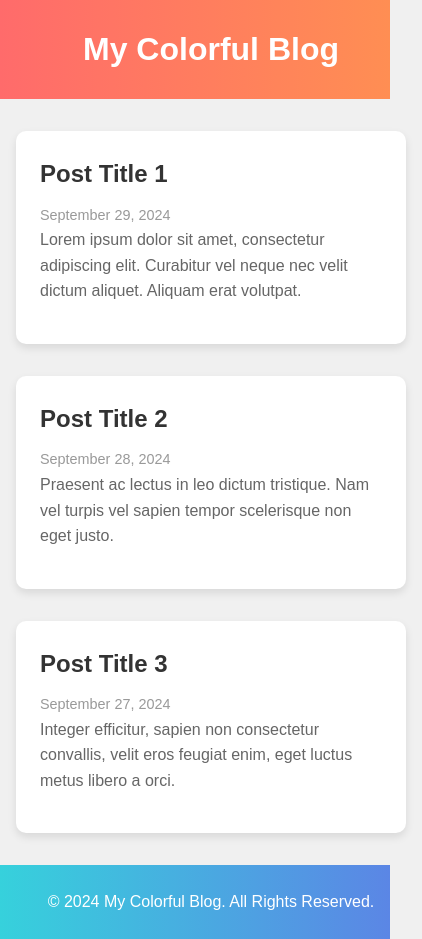
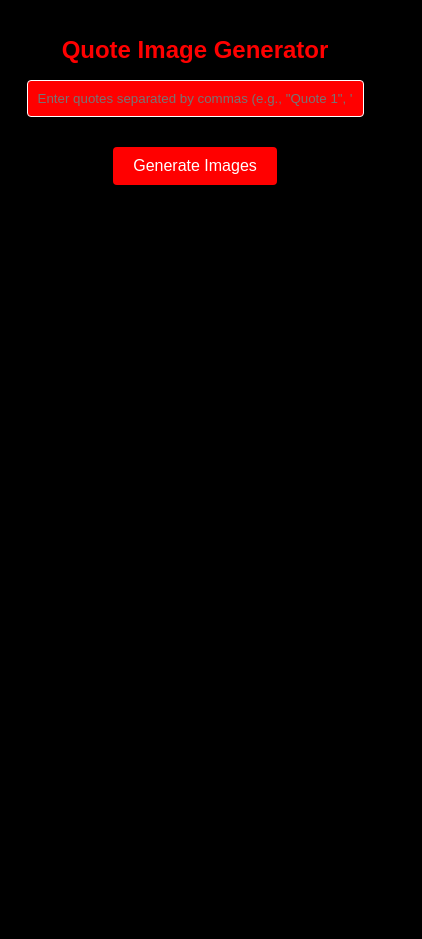
Before and after one commit to vishala5000/Colorful-blog.io, a plain HTML site: page index.html in a window 390 px wide. Shown: the whole page, 422 px wide, since content can reach past the window. After the commit the page ends 844 px from the top, so only its background shows below. Drawn offline with nearby package versions, Linux system fonts and the light colour scheme.

Commit message:
Update index.html

```diff
--- a/index.html
+++ b/index.html
@@ -3,134 +3,165 @@
 <head>
     <meta charset="UTF-8">
     <meta name="viewport" content="width=device-width, initial-scale=1.0">
-    <title>Colorful Blog</title>
+    <title>Quote Image Generator</title>
     <style>
-        /* Reset some basic elements */
-        body, h1, h2, h3, p {
-            margin: 0;
-            padding: 0;
-        }
-
         body {
-            font-family: 'Arial', sans-serif;
-            line-height: 1.6;
-            background: #f0f0f0;
-        }
-
-        .container {
-            width: 90%;
-            max-width: 1200px;
-            margin: auto;
-        }
-
-        header {
-            background: linear-gradient(90deg, #ff6b6b, #ff8e53);
-            color: #fff;
-            padding: 1.5rem 0;
-            text-align: center;
-        }
-
-        header h1 {
-            font-size: 2.5rem;
-        }
-
-        .posts {
+            font-family: Arial, sans-serif;
             display: flex;
             flex-direction: column;
-            gap: 2rem;
-            margin-top: 2rem;
+            align-items: center;
+            padding: 20px;
+            margin: 0;
+            background-color: black; /* Solid black background for the website */
+            color: white; /* White text for better readability */
         }
-
-        .post {
-            background: #fff;
-            padding: 1.5rem;
-            border-radius: 10px;
-            box-shadow: 0 4px 8px rgba(0, 0, 0, 0.1);
-            transition: transform 0.3s;
+        h1 {
+            font-size: 24px;
+            text-align: center;
+            color: red; /* Red color for the title */
         }
-
-        .post:hover {
-            transform: translateY(-5px);
+        #quoteInput {
+            width: 90%;
+            max-width: 600px;
+            padding: 10px;
+            margin-bottom: 20px;
+            border: 1px solid #fff; /* White border */
+            border-radius: 4px;
+            background-color: red; /* Red background for input */
+            color: white; /* White text for input */
         }
-
-        .post h2 {
-            font-size: 2rem;
-            color: #333;
-            margin-bottom: 0.5rem;
+        button {
+            padding: 10px 20px;
+            margin: 10px;
+            cursor: pointer;
+            border: none;
+            border-radius: 4px;
+            background-color: red; /* Red buttons */
+            color: white;
+            font-size: 16px;
+            transition: background-color 0.3s;
         }
-
-        .post p {
-            margin-bottom: 1rem;
-            color: #666;
+        button:hover {
+            background-color: darkred; /* Darker red on hover */
         }
-
-        .post time {
-            font-size: 0.9rem;
-            color: #999;
+        #imagesContainer {
+            display: flex;
+            flex-direction: column;
+            align-items: center;
+            flex-wrap: wrap;
+            justify-content: center;
+            width: 100%;
         }
-
-        footer {
-            background: linear-gradient(90deg, #36d1dc, #5b86e5);
-            color: #fff;
-            text-align: center;
-            padding: 1.5rem 0;
-            margin-top: 2rem;
-        }
-
-        footer p {
-            font-size: 1rem;
-        }
-
-        /* Responsive Styles */
-        @media (max-width: 768px) {
-            header h1 {
-                font-size: 2rem;
-            }
-
-            .post h2 {
-                font-size: 1.5rem;
-            }
-        }
-
-        @media (max-width: 576px) {
-            .container {
-                width: 100%;
-                padding: 0 1rem;
-            }
+        .quoteImage {
+            max-width: 90%;
+            height: auto;
+            margin: 10px;
+            border: 1px solid white; /* White border for images */
+            border-radius: 4px;
+            box-shadow: 0 2px 5px rgba(0, 0, 0, 0.5);
         }
     </style>
 </head>
 <body>
-    <header>
-        <div class="container">
-            <h1>My Colorful Blog</h1>
-        </div>
-    </header>
 
-    <main class="container">
-        <div class="posts">
-            <div class="post">
-                <h2>Post Title 1</h2>
-                <time datetime="2024-09-29">September 29, 2024</time>
-                <p>Lorem ipsum dolor sit amet, consectetur adipiscing elit. Curabitur vel neque nec velit dictum aliquet. Aliquam erat volutpat.</p>
-            </div>
-            <div class="post">
-                <h2>Post Title 2</h2>
-                <time datetime="2024-09-28">September 28, 2024</time>
-                <p>Praesent ac lectus in leo dictum tristique. Nam vel turpis vel sapien tempor scelerisque non eget justo.</p>
-            </div>
-            <div class="post">
-                <h2>Post Title 3</h2>
-                <time datetime="2024-09-27">September 27, 2024</time>
-                <p>Integer efficitur, sapien non consectetur convallis, velit eros feugiat enim, eget luctus metus libero a orci.</p>
-            </div>
-        </div>
-    </main>
+    <h1>Quote Image Generator</h1>
+    <input type="text" id="quoteInput" placeholder='Enter quotes separated by commas (e.g., "Quote 1", "Quote 2")'>
+    <button id="generateButton">Generate Images</button>
+    <button id="downloadButton" style="display:none;">Download Images</button>
+    <div id="imagesContainer"></div>
 
-    <footer>
-        <div class="container">
-            <p>&copy; 2024 My Colorful Blog. All Rights Reserved.</p>
-        </div>
-    </footer>
+    <script src="https://cdnjs.cloudflare.com/ajax/libs/jszip/3.10.1/jszip.min.js"></script>
+    <script src="https://cdnjs.cloudflare.com/ajax/libs/FileSaver.js/2.0.5/FileSaver.min.js"></script>
+    <script>
+        const generateButton = document.getElementById('generateButton');
+        const downloadButton = document.getElementById('downloadButton');
+        const imagesContainer = document.getElementById('imagesContainer');
+        let images = [];
+
+        generateButton.addEventListener('click', () => {
+            const quotes = document.getElementById('quoteInput').value.match(/"([^"]+)"/g);
+            imagesContainer.innerHTML = '';
+            images = [];
+            if (quotes) {
+                quotes.forEach((quote, index) => {
+                    const quoteText = quote.replace(/"/g, '');
+                    createImage(quoteText, index);
+                });
+                downloadButton.style.display = 'block';
+            } else {
+                alert("Please enter quotes in the format: \"Quote 1\", \"Quote 2\"");
+            }
+        });
+
+        function createImage(quote, index) {
+            const canvas = document.createElement('canvas');
+            const ctx = canvas.getContext('2d');
+            const size = 400; // Set canvas size for square images
+            canvas.width = size;
+            canvas.height = size;
+
+            // Load the background image
+            const backgroundImage = new Image();
+            backgroundImage.src = 'images/bg.jpg'; // Updated to reflect the correct path
+
+            backgroundImage.onload = () => {
+                console.log("Background image loaded successfully.");
+                // Draw the background image
+                ctx.drawImage(backgroundImage, 0, 0, canvas.width, canvas.height);
+
+                ctx.fillStyle = 'white'; // White text for quotes
+                ctx.font = '24px Arial';
+                ctx.textAlign = 'center';
+                ctx.textBaseline = 'middle';
+                const maxWidth = size - 40; // Leave some padding
+                const words = quote.split(' ');
+                let line = '';
+                const lines = [];
+
+                words.forEach(word => {
+                    const testLine = line + word + ' ';
+                    const metrics = ctx.measureText(testLine);
+                    const testWidth = metrics.width;
+                    if (testWidth > maxWidth && line.length > 0) {
+                        lines.push(line);
+                        line = word + ' ';
+                    } else {
+                        line = testLine;
+                    }
+                });
+                lines.push(line);
+
+                const lineHeight = 30;
+                const y = (canvas.height - (lines.length * lineHeight)) / 2 + lineHeight / 2;
+                lines.forEach((line, i) => {
+                    ctx.fillText(line, canvas.width / 2, y + i * lineHeight);
+                });
+
+                const imgURL = canvas.toDataURL('image/png');
+                const img = document.createElement('img');
+                img.src = imgURL;
+                img.className = 'quoteImage';
+                imagesContainer.appendChild(img);
+                images.push({ data: imgURL.split(',')[1], name: `quote${index + 1}.png` });
+            };
+
+            backgroundImage.onerror = () => {
+                console.error("Failed to load the background image.");
+                alert("Failed to load the background image. Please check the file path.");
+            };
+        }
+
+        downloadButton.addEventListener('click', () => {
+            const zip = new JSZip();
+            images.forEach(image => {
+                zip.file(image.name, image.data, { base64: true });
+            });
+            zip.generateAsync({ type: 'blob' })
+                .then(content => {
+                    saveAs(content, 'quotes.zip');
+                });
+        });
+    </script>
+
 </body>
 </html>
```
